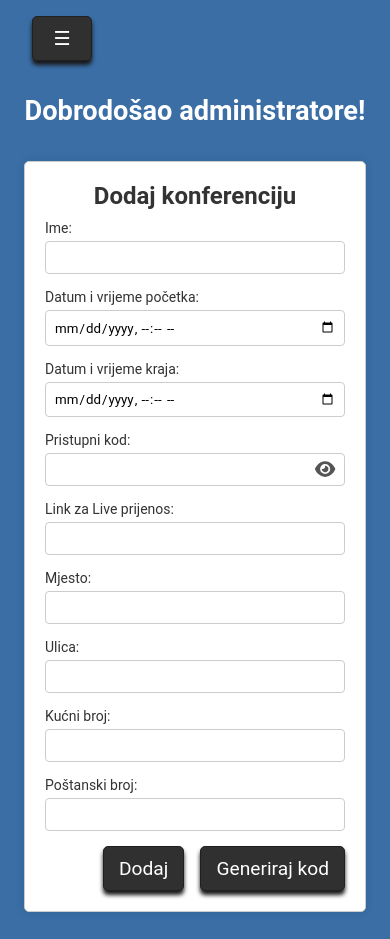
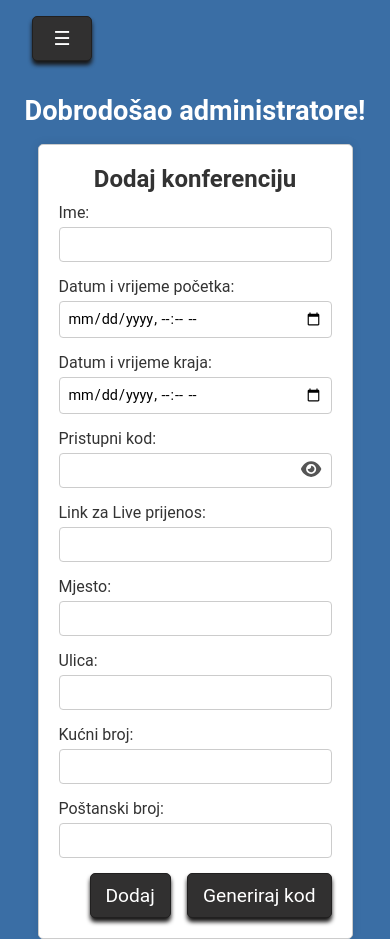
Before and after one commit to Curko15/Poster-Rangers, a React (Create React App) app in the folder IzvorniKod/frontend/: page /admin in a window 390 px wide. Built offline with nearby package versions, Linux system fonts and the light colour scheme; the HTML template or start-up script is replaced by a standard one.

Commit message:
css i gumbici

```diff
--- a/IzvorniKod/frontend/src/components/AddAdmin.js
+++ b/IzvorniKod/frontend/src/components/AddAdmin.js
@@ -55,7 +55,7 @@ function AddAdmin() {
   };
 
   return (
-    <div className="center-container">
+    <div className="center-container-sa">
       <div className="form-container">
         <h2>Dodaj novog admina</h2>
         <form onSubmit={handleSubmit}>
--- a/IzvorniKod/frontend/src/components/Authentication.js
+++ b/IzvorniKod/frontend/src/components/Authentication.js
@@ -217,7 +217,7 @@ const Authentication = ({ viewType }) => {
       <div ref={formContainerRef} className="form-container">
         {!newPasswordReq && (
           <>
-            <h2>{viewType === "login" ? "Login" : "Registracija"}</h2>
+            <h2>{viewType === "login" ? "Prijava" : "Registracija"}</h2>
             <form onSubmit={handleSubmit}>
               {viewType === "register" && (
                 <>
@@ -296,9 +296,25 @@ const Authentication = ({ viewType }) => {
                   Zaboravili ste lozinku?
                 </p>
               )}
+              {viewType === "login" && (
+                <p
+                  onClick={() => navigate("/register")}
+                  className="notRegistered"
+                >
+                  Niste još registrirani?
+                </p>
+              )}
+              {viewType === "register" && (
+                <p
+                  onClick={() => navigate("/login")}
+                  className="notRegistered"
+                >
+                  Već ste registrirani?
+                </p>
+              )}
               <div className="button-container">
                 <button type="submit" className="submit-button">
-                  {viewType === "login" ? "Login" : "Registracija"}
+                  {viewType === "login" ? "Prijava" : "Registracija"}
                 </button>
               </div>
               {errorMessage && (
@@ -330,7 +346,7 @@ const Authentication = ({ viewType }) => {
               <br />
               <div className="button-container">
                 <button className="submit-button2" onClick={handleReturn}>
-                  Povratak na Login
+                  Povratak na prijavu
                 </button>
               </div>
             </form>
--- a/IzvorniKod/frontend/src/components/Header.js
+++ b/IzvorniKod/frontend/src/components/Header.js
@@ -63,7 +63,16 @@ const Header = ({ viewType }) => {
   const renderDropdownMenu = () => {
     return (
       <div className={`dropdown-menu ${isDropdownOpen ? "open" : ""}`}>
-        {userRoleName === "ROLE_ADMIN" && (
+        {(viewType === "login" ||
+          viewType === "register" ||
+          viewType === "ChangePassword") && (
+            <button
+              id="backButton"
+              onClick={handleBackClick}>
+              Početna
+            </button>
+          )}
+        {(userRoleName === "ROLE_ADMIN" || userRoleName === "ROLE_SUPERADMIN") && (
           (viewType === "dodajKonf" ||
             viewType === "superAdmin" ||
             viewType === "admin" ||
@@ -76,15 +85,6 @@ const Header = ({ viewType }) => {
               Početna
             </button>
           )
-        )}
-        {(viewType === "login" ||
-          viewType === "register" ||
-          viewType === "ChangePassword") && (
-          <button
-            id="backButton"
-            onClick={handleBackClick}>
-            Početna
-          </button>
         )}
         {userRoleName === "ROLE_ADMIN" && (
           <button
--- a/IzvorniKod/frontend/src/css/authetication.css
+++ b/IzvorniKod/frontend/src/css/authetication.css
@@ -16,6 +16,13 @@ h2 {
   display: flex;
   justify-content: center;
   align-items: center;
+  background-color: var(--c-2);
+}
+.center-container-sa {
+  display: flex;
+  justify-content: center;
+  align-items: center;
+  height: 60vh;
   background-color: var(--c-2);
 }
 
@@ -60,7 +67,16 @@ h2 {
 }
 
 .newPassword:hover {
-    cursor: pointer; /* Change cursor to pointer on hover */
+  cursor: pointer;
+}
+
+.notRegistered {
+  font-size: 14px;
+  font-weight: 600;
+}
+
+.notRegistered:hover {
+  cursor: pointer;
 }
 
 .message {
@@ -78,9 +94,39 @@ h2 {
   color: red;
 }
 
+@media screen and (max-width: 1200px) {
+  .center-container-conf {
+    height: 80vh;
+  }
+  .form-container {
+    max-width: 80%;
+  }
+
+  label {
+    font-size: 1rem;
+  }
+
+  .input-field {
+    font-size: 1rem;
+  }
+}
+
 @media screen and (max-width: 800px) {
-
-    .center-container-conf {
+  .center-container-conf,
+  .center-container-sa,
+  .center-container {
     margin-bottom: 1rem;
   }
+
+  .center-container-conf{
+    height: 90vh;
   }
+
+  .form-container {
+    max-width: 70%;
+  }
+
+  .input-field {
+    font-size: 0.9rem;
+  }
+}
--- a/IzvorniKod/frontend/src/screens/SuperAdminScreen.js
+++ b/IzvorniKod/frontend/src/screens/SuperAdminScreen.js
@@ -8,7 +8,7 @@ const SuperAdminScreen = () => {
   return (
     <div className="root-container">
       <Header viewType="superAdmin" />
-      <h1 className="title">Dobrodošao superadministratore!</h1>
+      <h1 className="title">Dobrodošao<br />superadministratore!</h1>
       <AddAdmin />
     </div>
   );
```
Lines whose indentation alone changed are shown as unchanged.
